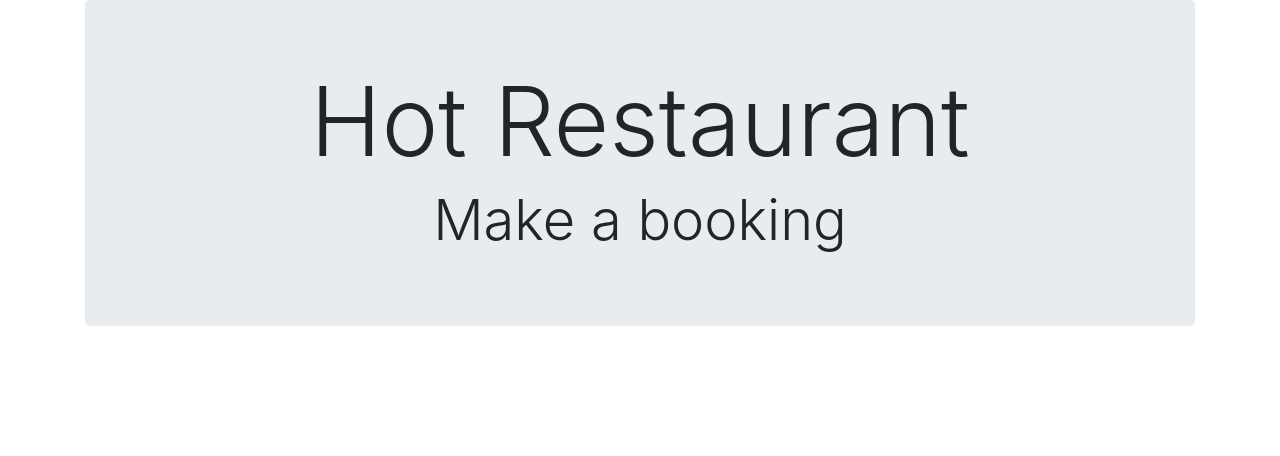
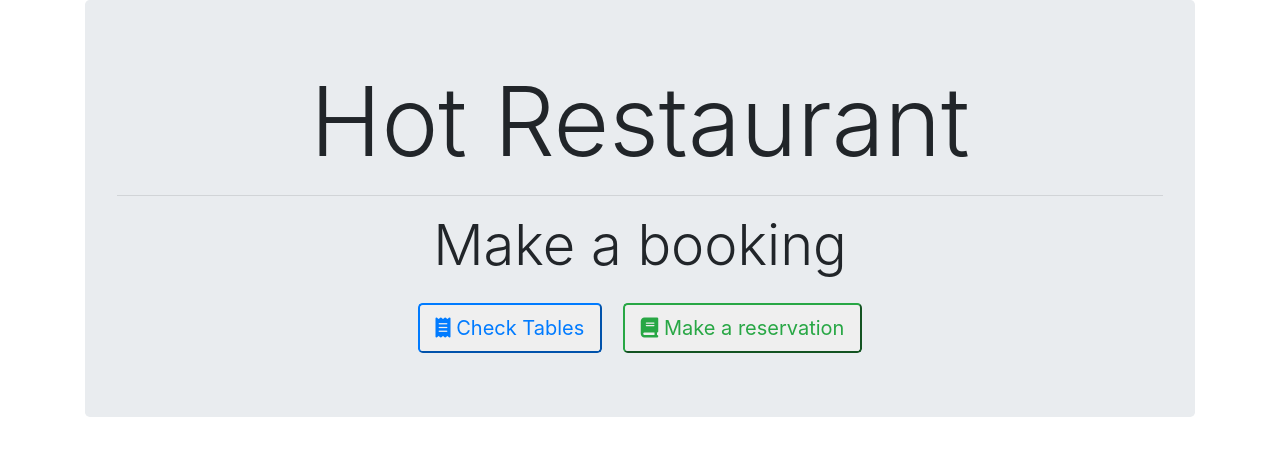
Before and after one commit to tallglassof-milkjake/hot_restaurant, a website: page index.html in a window 1280 px wide. Drawn offline with nearby package versions, Linux system fonts and the light colour scheme.

Commit message:
basic index.html done, added font awesome

```diff
--- a/index.html
+++ b/index.html
@@ -6,12 +6,21 @@
     <title>Hot Restaurant</title>
 
     <link rel="stylesheet" href="https://cdn.jsdelivr.net/npm/bootstrap@4.5.3/dist/css/bootstrap.min.css" integrity="sha384-TX8t27EcRE3e/ihU7zmQxVncDAy5uIKz4rEkgIXeMed4M0jlfIDPvg6uqKI2xXr2" crossorigin="anonymous">
+    <script src="https://kit.fontawesome.com/b86300fd7f.js" crossorigin="anonymous"></script>
 </head>
 <body>
     <div class="container">
         <div class="jumbotron text-center">
             <h1 class="display-1">Hot Restaurant</h1>
-            <h2 class="display-4">Make a booking</h2>
+            <hr>
+            <h2 class="display-4 pb-3">Make a booking</h2>
+
+            <a href="tables.html">
+                <button type="button" class="mr-2 btn-lg btn-outline-primary"><i class="fas fa-receipt"></i> Check Tables</button>
+            </a>
+            <a href="reserve.html">
+                <button type="button" class="ml-2 btn-lg btn-outline-success"><i class="fas fa-book"></i> Make a reservation</button>
+            </a>
         </div>
     </div>
 
```
Also changed, not shown: reserve.html (+1 -0 lines), tables.html (+1 -0 lines).
